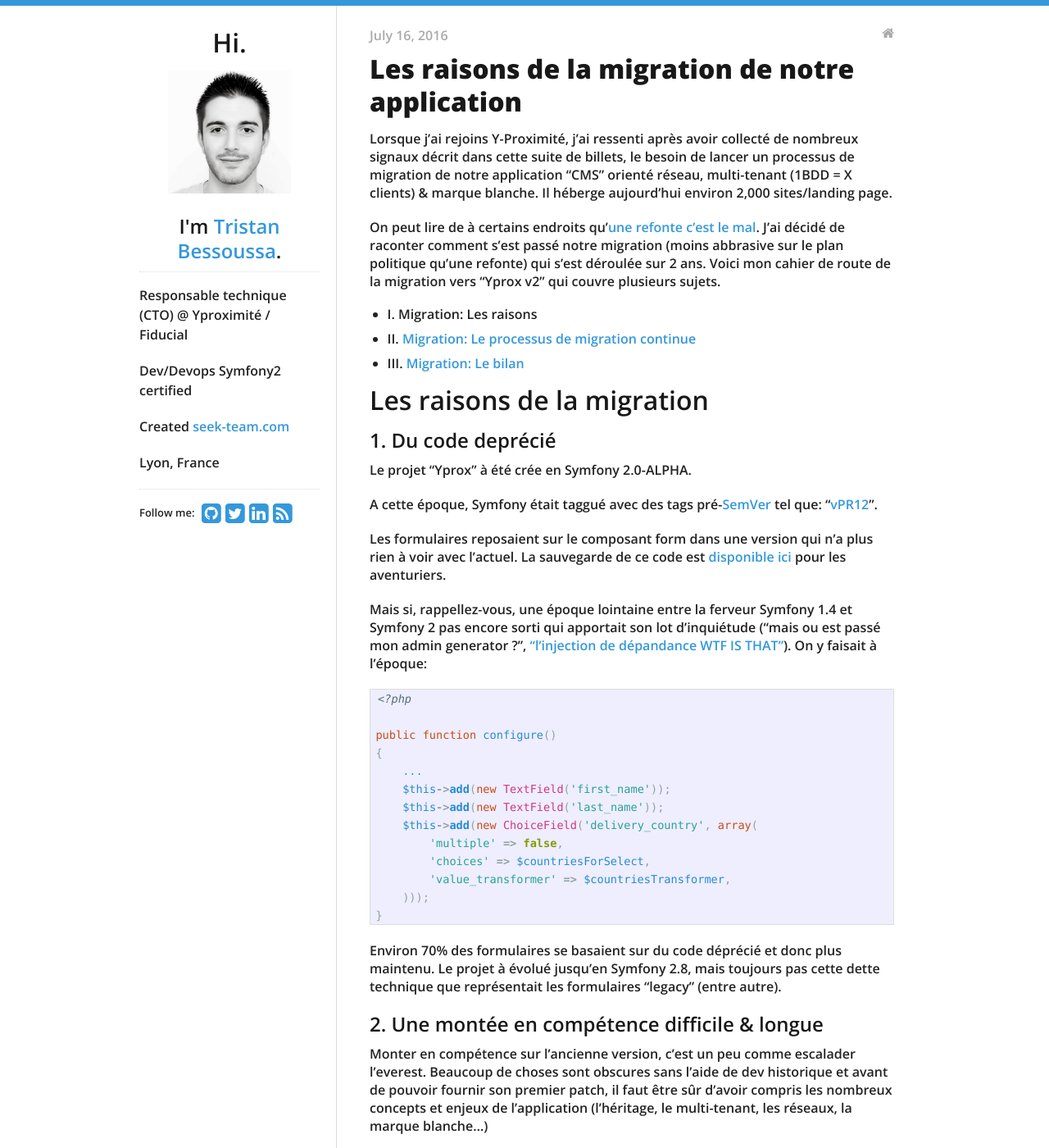
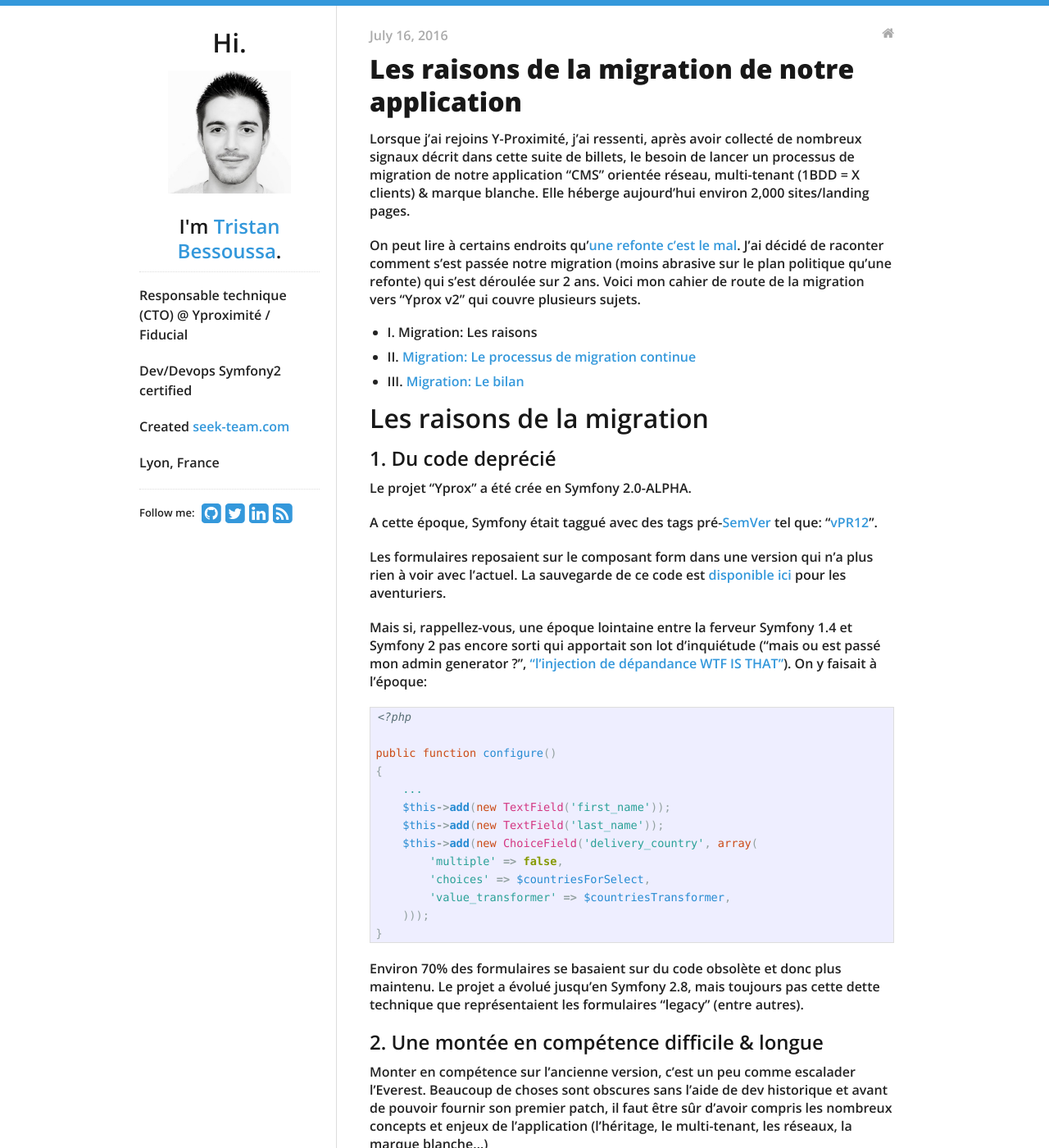
Before and after one commit to swanson/lagom, a Jekyll site: the page built from _posts/2016-07-16-les-raisons-dune-migration.md, in a window 1280 px wide and 1400 px high. Shown: the whole window at 82% size. Built offline with Jekyll 4.4.1, drawn with Linux system fonts in a browser that asks for light colours; nearby versions of some CDN libraries; comment, search, counter and statistics services are not loaded; some of the changed text lies outside the part shown.

Commit message:
Fix typos

```diff
--- a/_posts/2016-07-16-les-raisons-dune-migration.md
+++ b/_posts/2016-07-16-les-raisons-dune-migration.md
@@ -5,9 +5,9 @@
 - blog
 ---
 
-Lorsque j'ai rejoins Y-Proximité, j'ai ressenti après avoir collecté de nombreux signaux décrit dans cette suite de billets, le besoin de lancer un processus de migration de notre application "CMS" orienté réseau, multi-tenant (1BDD = X clients) & marque blanche. Il héberge aujourd'hui environ 2,000 sites/landing page.
+Lorsque j'ai rejoins Y-Proximité, j'ai ressenti, après avoir collecté de nombreux signaux décrit dans cette suite de billets, le besoin de lancer un processus de migration de notre application "CMS" orientée réseau, multi-tenant (1BDD = X clients) & marque blanche. Elle héberge aujourd'hui environ 2,000 sites/landing pages.
 
-On peut lire de à certains endroits qu'[une refonte c'est le mal](http://www.joelonsoftware.com/articles/fog0000000069.html). J'ai décidé de raconter comment s'est passé notre migration (moins abbrasive sur le plan politique qu'une refonte) qui s'est déroulée sur 2 ans. Voici mon cahier de route de la migration vers "Yprox v2" qui couvre plusieurs sujets.
+On peut lire à certains endroits qu'[une refonte c'est le mal](http://www.joelonsoftware.com/articles/fog0000000069.html). J'ai décidé de raconter comment s'est passée notre migration (moins abrasive sur le plan politique qu'une refonte) qui s'est déroulée sur 2 ans. Voici mon cahier de route de la migration vers "Yprox v2" qui couvre plusieurs sujets.
 
 * I. Migration: Les raisons
 * II. [Migration: Le processus de migration continue]({% post_url 2016-07-17-migration-continue %})
@@ -16,7 +16,7 @@
 # Les raisons de la migration
 
 ## 1. Du code deprécié
-Le projet "Yprox" à été crée en Symfony 2.0-ALPHA.
+Le projet "Yprox" a été crée en Symfony 2.0-ALPHA.
 
 A cette époque, Symfony était taggué avec des tags pré-[SemVer](http://semver.org/) tel que: "[vPR12](https://github.com/symfony/symfony/releases/tag/vPR12)".
 
@@ -40,22 +40,22 @@
 }
 {% endhighlight php %}
 
-Environ 70% des formulaires se basaient sur du code déprécié et donc plus maintenu. Le projet à évolué jusqu'en Symfony 2.8, mais toujours pas cette dette technique que représentait les formulaires "legacy" (entre autre).
+Environ 70% des formulaires se basaient sur du code obsolète et donc plus maintenu. Le projet a évolué jusqu'en Symfony 2.8, mais toujours pas cette dette technique que représentaient les formulaires "legacy" (entre autres).
 
 ## 2. Une montée en compétence difficile & longue
 
-Monter en compétence sur l'ancienne version, c'est un peu comme escalader l'everest. Beaucoup de choses sont obscures sans l'aide de dev historique et avant de pouvoir fournir son premier patch, il faut être sûr d'avoir compris les nombreux concepts et enjeux de l'application (l'héritage, le multi-tenant, les réseaux, la marque blanche...)
+Monter en compétence sur l'ancienne version, c'est un peu comme escalader l'Everest. Beaucoup de choses sont obscures sans l'aide de dev historique et avant de pouvoir fournir son premier patch, il faut être sûr d'avoir compris les nombreux concepts et enjeux de l'application (l'héritage, le multi-tenant, les réseaux, la marque blanche...)
 
 Chaque mise en prod, qui intervenait 1 fois toutes les 2 semaines, est un poil hasardeuse et stressante. (**spoiler**: dans le prochain article j'explique comment on est passé à 32 déploiements par jour)
 
 ## 3. Une structure tentaculaire
 
-L'application multi-tenant est en fait 2 app:
+L'application multi-tenant est en fait 2 apps :
 
 * Un admin qui permet d'administrer son/ses site(s) et de pousser du contenu sur les sites membres du réseau.
 * Un front chargé de rendre le site demandé en fonction de son domaine.
 
-_Clique sur l'image pour voir une seconde structure dans la structure initiale:_
+_Clique sur l'image pour voir une seconde structure dans la structure initiale :_
 [![Architecture yprox v1 version simplifiée1](/assets/images/yprox_architecture_v1.png)](https://www.evernote.com/l/ARFVTTcLDkpKlLMWrHYcza_8IXehjwjOdB4)
 
 Un `SiteKernel` et un `AdminKernel` sont responsables de charger les "bons" bundles selon le contexte. Mais cette séparation n'est pas réelle puisque tout est mélangé.
@@ -66,12 +66,12 @@
 
 ## 4. Plus de développeurs "historiques"
 
-Le rachat de la société par [Fiducial](http://www.fiducial.fr/) et son déménagement sur Lyon lui aura coûté les derniers développeurs fondateurs de la solution, laissant derrière eux, malgré de principe de base solides, peu de documentation, et un temps de passasion de compétences pas assez conséquent.
+Le rachat de la société par [Fiducial](http://www.fiducial.fr/) et son déménagement sur Lyon lui aura coûté les derniers développeurs fondateurs de la solution, laissant derrière eux, malgré des principes de base solides, peu de documentation, et un temps de passasion de compétences pas assez conséquent.
 Il était important, à mes yeux, de se "ré-approprier le code" afin de mieux répondre aux besoins du métier, et dans de meilleurs délais.
 
 ## 5. Un design obsolète
 
-Bon, d'une part, faire une migration de code, ça parle pas aux utilisateur, alors vendre le projet aux décideurs avec un argument de plus mentionnant un design responsive et plus adapté, ça permet de gagner des points (et de s'épargner la rétine au quotidien).
+Bon, d'une part, faire une migration de code, ça parle pas aux utilisateurs, alors vendre le projet aux décideurs avec un argument de plus mentionnant un design responsive et plus adapté, ça permet de gagner des points (et de s'épargner la rétine au quotidien).
 
 _(Cliquez pour aggrandir)_
 [![Prévisualisation backoffice yprox v1](/assets/images/yprox-screenshot-admin-v1.png)](https://www.evernote.com/l/ARF6mfz3MYtL646QCLdeXi0lI5pGAkaIHAQ)
```
